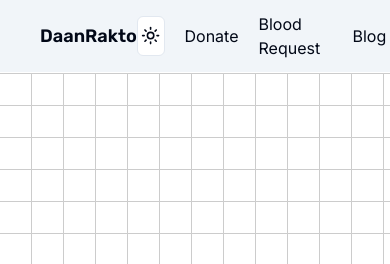
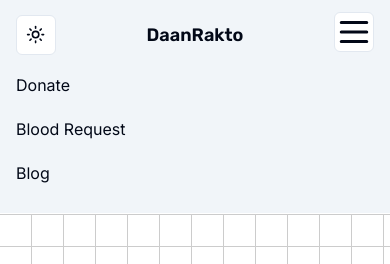
Before and after one commit to yousufislamme/DaanRakto, a Next.js app: page / in a window 390 px wide. Shown: the top 264 px of the page. Built offline with nearby package versions, Linux system fonts and the light colour scheme; no server answers.

Commit message:
Update Header.jsx
bug fixing and improve performance

```diff
--- a/components/Header.jsx
+++ b/components/Header.jsx
@@ -18,22 +18,37 @@
   };
 
   return (
-    <header className="border-b-[0.5px] border-white bg-slate-100 py-3 dark:bg-slate-900">
-      <div className="flex items-center justify-between px-10">
-        <div>
+ <header className="border-b-[0.5px] border-white bg-slate-100 py-3 dark:bg-slate-900 md:flex md:items-center md:justify-between">
+  <div className="flex items-center justify-between px-4 md:px-10">
+    <div className="md:hidden">
+      <Button variant="outline" size="icon" onClick={toggleTheme}>
+        <Sun className="h-[1.2rem] w-[1.2rem] rotate-0 scale-100 transition-all dark:-rotate-90 dark:scale-0" />
+        <Moon className="absolute h-[1.2rem] w-[1.2rem] rotate-90 scale-0 transition-all dark:rotate-0 dark:scale-100" />
+        <span className="sr-only">Toggle theme</span>
+      </Button>
+    </div>
+    <div className="md:flex md:items-center">
       <div
         className={`${rubik.className} cursor-pointer text-lg font-semibold`}
       >
         <Link href="/">DaanRakto</Link>
       </div>
+      <div className="hidden md:flex md:items-center md:gap-5">
+        <Link href="/donate">Donate</Link>
+        <Link href="/blood-request">Blood Request</Link>
+        <Link href="/blog">Blog</Link>
       </div>
-        <div className="flex items-center gap-5">
-          <Button variant="outline" size="icon" onClick={toggleTheme}>
-            <Sun className="h-[1.2rem] w-[1.2rem] rotate-0 scale-100 transition-all dark:-rotate-90 dark:scale-0" />
-            <Moon className="absolute h-[1.2rem] w-[1.2rem] rotate-90 scale-0 transition-all dark:rotate-0 dark:scale-100" />
-            <span className="sr-only">Toggle theme</span>
+    </div>
+    <div className="md:hidden">
+      <Button variant="outline" size="icon" className="md:hidden">
+        <svg xmlns="http://www.w3.org/2000/svg" viewBox="0 0 24 24" fill="none" stroke="currentColor" strokeWidth="2">
+          <path strokeLinecap="round" strokeLinejoin="round" d="M4 6h16M4 12h16M4 18h16" />
+        </svg>
       </Button>
-
+    </div>
+  </div>
+  <div className="md:hidden">
+    <div className="flex flex-col gap-5 p-4">
       <Link href="/donate">Donate</Link>
       <Link href="/blood-request">Blood Request</Link>
       <Link href="/blog">Blog</Link>
```
Lines whose indentation alone changed are shown as unchanged.
